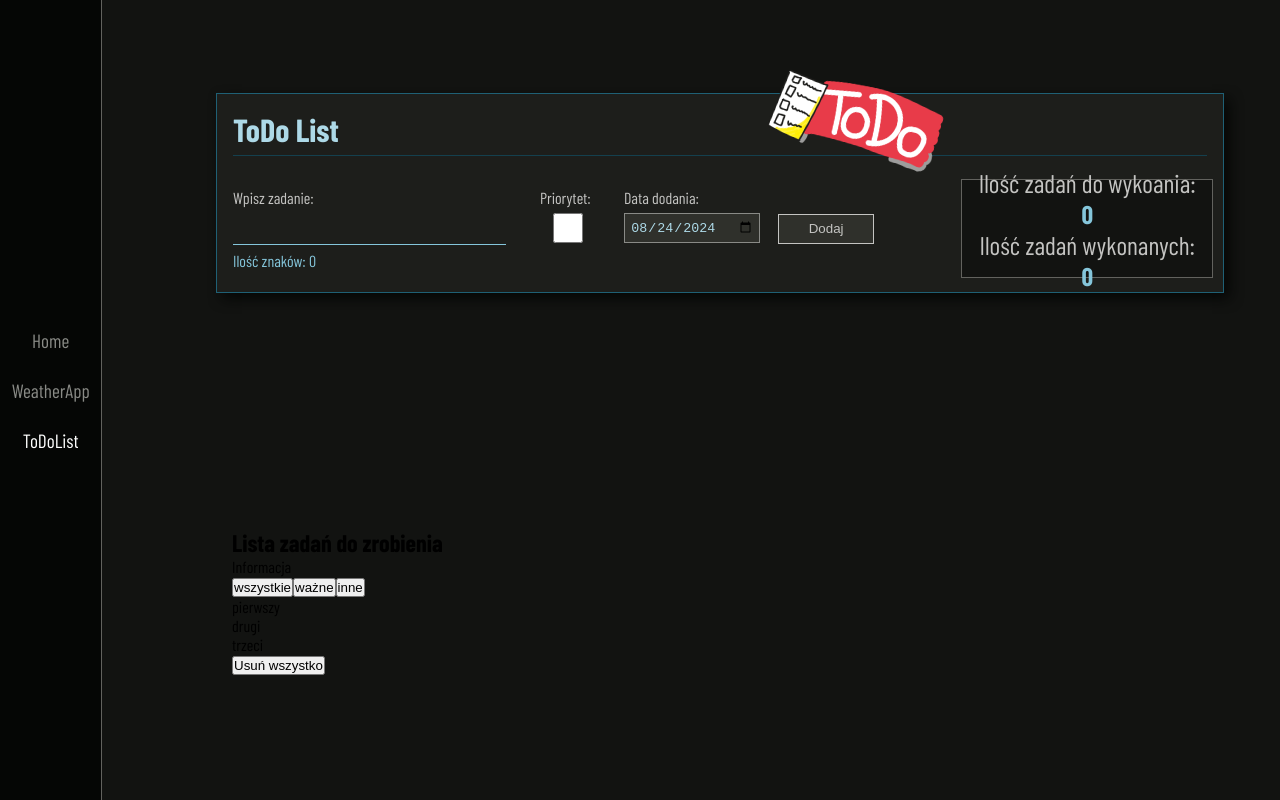
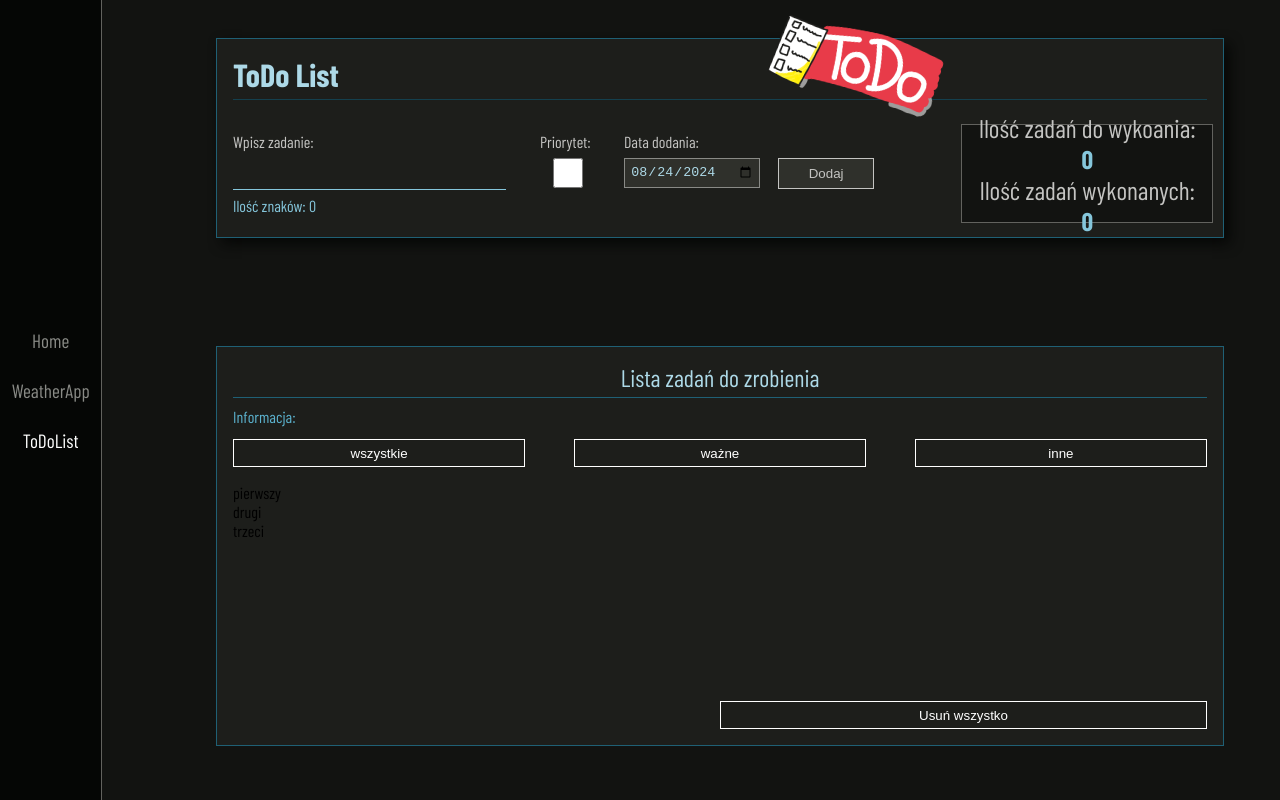
Before and after one commit to Scorpion19702022/01_REACT_VARIOUS_PROJECTS, a React (Create React App) app: page /ToDoList in a window 1280 px wide. Built offline with nearby package versions, Linux system fonts and the light colour scheme; a web font is replaced by a local one.

Commit message:
added structure for ToDoTask and styles for mobile

```diff
--- a/src/Components/ToDoList/Style/ToDoResults.module.css
+++ b/src/Components/ToDoList/Style/ToDoResults.module.css
@@ -24,7 +24,6 @@
 .wrapper {
 	margin: 2em 0em;
 	width: 90%;
-	padding: 1em;
 	display: flex;
 	flex-direction: column;
 }
--- a/src/Components/ToDoList/Style/ToDoTask.module.css
+++ b/src/Components/ToDoList/Style/ToDoTask.module.css
@@ -0,0 +1,95 @@
+:root {
+	--color-dark01: #ffffff;
+	--color-dark02: #c4c4c2;
+	--color-dark03: #898a86;
+	--color-dark04: #62625e;
+	--color-dark05: #2f302b;
+	--color-dark06: #2f302b;
+	--color-dark07: #1d1e1b;
+	--color-dark08: #121311;
+	--color-dark09: #050605;
+	--color-color01: #d6ecf3;
+	--color-color02: #add9e7;
+	--color-color03: #85c6db;
+	--color-color04: #5cb3cf;
+	--color-color05: #34a0c4;
+	--color-color06: #29809c;
+	--color-color07: #1f6075;
+	--color-color08: #14404e;
+	--color-color09: #0a2027;
+
+	--color-error: #ff0000;
+}
+
+.wrapper {
+	position: relative;
+	width: 100%;
+	min-height: 400px;
+	padding: 1em;
+	display: flex;
+	flex-direction: column;
+	align-items: center;
+	justify-content: space-between;
+	background-color: var(--color-dark07);
+	border: 0.04em solid var(--color-color07);
+}
+
+.box_content {
+	width: 100%;
+}
+
+.heading {
+	width: 100%;
+	color: var(--color-color02);
+	font-weight: 400;
+	text-align: center;
+	padding-bottom: 0.2em;
+	margin-bottom: 0.4em;
+	border-bottom: 0.04em solid var(--color-color07);
+}
+
+.box_info {
+	width: 100%;
+	margin-bottom: 0.8em;
+}
+
+.info {
+	color: var(--color-color04);
+}
+
+.box_select_btns {
+	width: 100%;
+	margin-bottom: 1em;
+	display: flex;
+	justify-content: space-between;
+}
+
+.select_btn {
+	width: 30%;
+	padding: 0.4em;
+	background-color: var(--color-dark07);
+	border: 0.04em solid var(--color-dark01);
+	color: var(--color-dark01);
+}
+
+.box_todo {
+	width: 100%;
+	display: flex;
+	flex-direction: column;
+	margin-bottom: 0.8em;
+}
+
+.main_btn {
+	width: 50%;
+	align-self: flex-end;
+	padding: 0.4em;
+	background-color: var(--color-dark07);
+	border: 0.04em solid var(--color-dark01);
+	color: var(--color-dark01);
+}
+
+@media (min-width: 992px) {
+	.wrapper {
+		display: flex;
+	}
+}
--- a/src/Components/ToDoList/ToDoTask.tsx
+++ b/src/Components/ToDoList/ToDoTask.tsx
@@ -5,9 +5,10 @@ import styles from './Style/ToDoTask.module.css'
 const ToDoTask = () => {
 	return (
 		<section className={styles.wrapper}>
+			<div className={styles.box_content}>
 				<h2 className={styles.heading}>Lista zadań do zrobienia</h2>
 				<div className={styles.box_info}>
-				<span className={styles.info}>Informacja</span>
+					<span className={styles.info}>Informacja:</span>
 				</div>
 				<div className={styles.box_select_btns}>
 					<button className={styles.select_btn}>wszystkie</button>
@@ -19,9 +20,8 @@ const ToDoTask = () => {
 					<p>drugi</p>
 					<p>trzeci</p>
 				</div>
-			<div className={styles.box_main_btns}>
+			</div>
 			<button className={styles.main_btn}>Usuń wszystko</button>
-			</div>
 		</section>
 	)
 }
```
Lines whose indentation alone changed are shown as unchanged.
